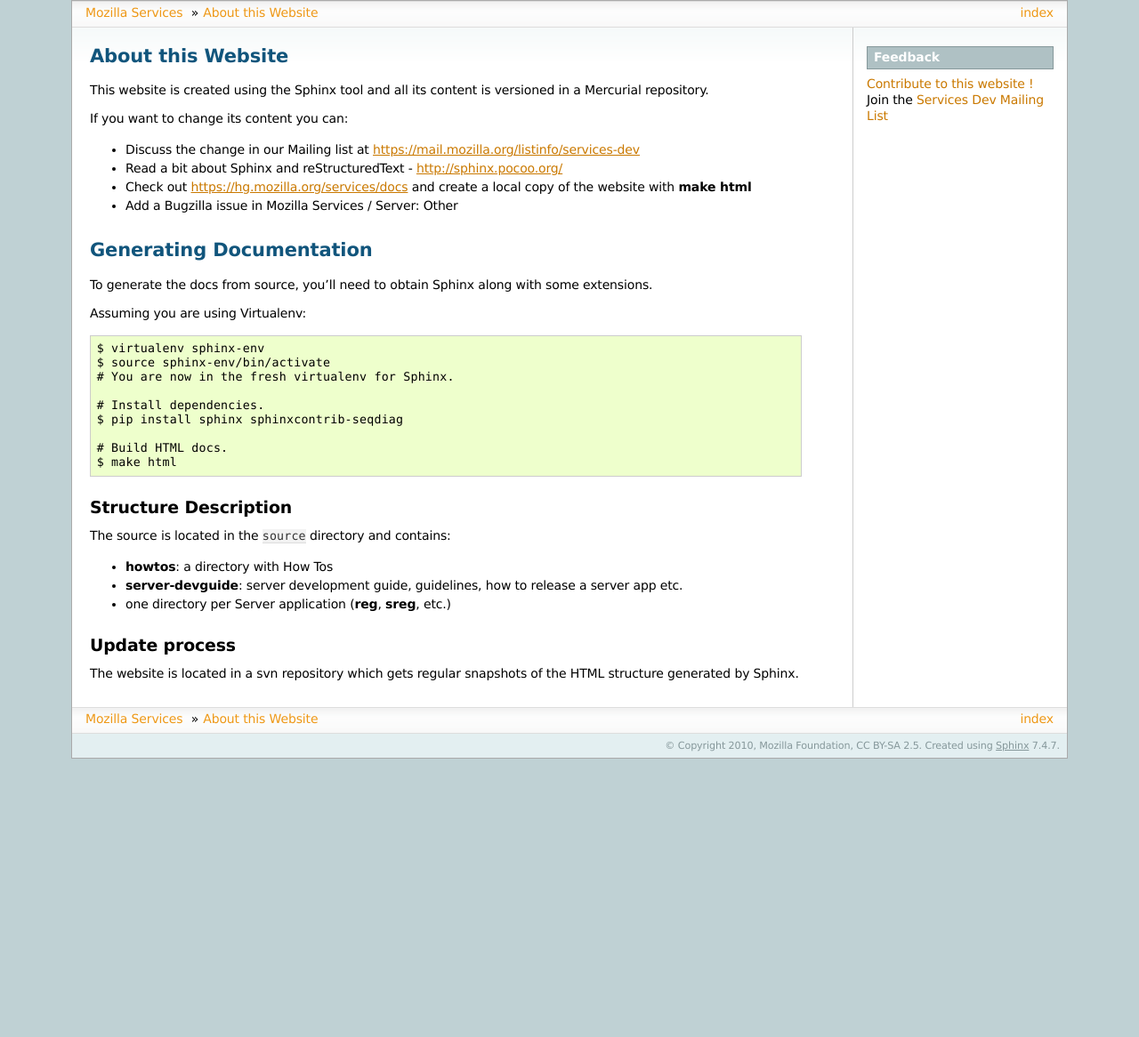
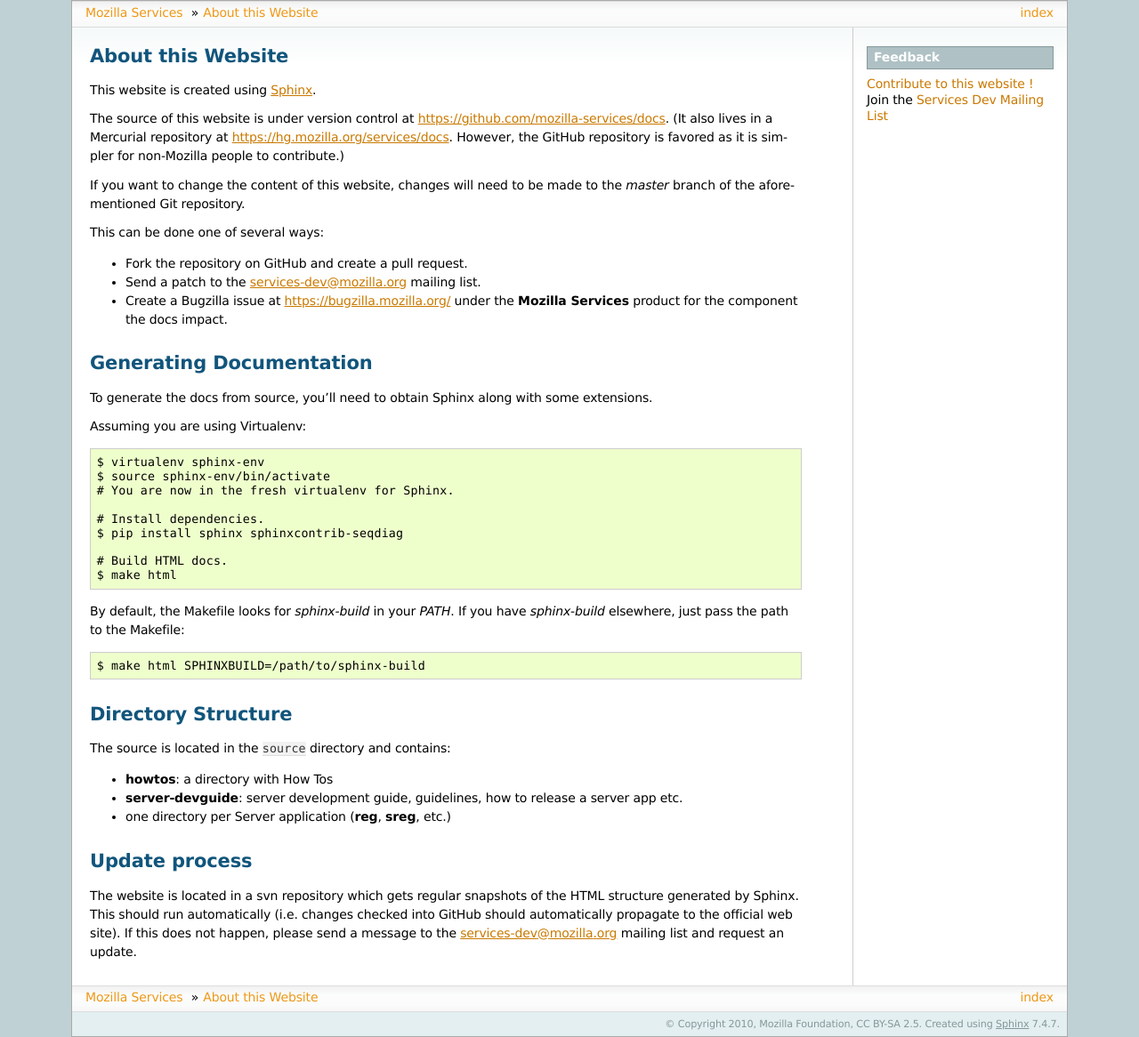
Before and after one commit to mozilla-services/docs, a Sphinx documentation site: the page built from source/about.rst, in a window 1280 px wide. Shown: the whole page at 89% size. Built offline with Sphinx 7.4.7, drawn with Linux system fonts in a browser that asks for light colours; before the commit the page ends 900 px from its top, so only the background shows below that.

Commit message:
Update about page to note transition to Git

```diff
--- a/source/about.rst
+++ b/source/about.rst
@@ -3,16 +3,23 @@
 About this Website
 ==================
 
-This website is created using the Sphinx tool and all its content is
-versioned in a Mercurial repository.
+This website is created using `Sphinx <http://sphinx.pocoo.org/>`_.
 
-If you want to change its content you can:
+The source of this website is under version control at
+https://github.com/mozilla-services/docs. (It also lives in a Mercurial
+repository at https://hg.mozilla.org/services/docs. However, the GitHub
+repository is favored as it is simpler for non-Mozilla people to contribute.)
 
-- Discuss the change in our Mailing list at https://mail.mozilla.org/listinfo/services-dev
-- Read a bit about Sphinx and reStructuredText - http://sphinx.pocoo.org/
-- Check out https://hg.mozilla.org/services/docs and create a local copy of the website
-  with **make html**
-- Add a Bugzilla issue in Mozilla Services / Server: Other
+If you want to change the content of this website, changes will need to be
+made to the *master* branch of the aforementioned Git repository.
+
+This can be done one of several ways:
+
+- Fork the repository on GitHub and create a pull request.
+- Send a patch to the `services-dev@mozilla.org <https://mail.mozilla.org/listinfo/services-dev>`_
+  mailing list.
+- Create a Bugzilla issue at https://bugzilla.mozilla.org/ under the **Mozilla
+  Services** product for the component the docs impact.
 
 Generating Documentation
 ========================
@@ -32,8 +39,13 @@
    # Build HTML docs.
    $ make html
 
-Structure Description
-:::::::::::::::::::::
+By default, the Makefile looks for *sphinx-build* in your *PATH*. If you have
+*sphinx-build* elsewhere, just pass the path to the Makefile::
+
+   $ make html SPHINXBUILD=/path/to/sphinx-build
+
+Directory Structure
+===================
 
 The source is located in the :file:`source` directory and contains:
 
@@ -42,9 +54,11 @@
   server app etc.
 - one directory per Server application (**reg**, **sreg**, etc.)
 
-
 Update process
-::::::::::::::
+==============
 
 The website is located in a svn repository which gets regular snapshots of
-the HTML structure generated by Sphinx.
+the HTML structure generated by Sphinx. This should run automatically (i.e.
+changes checked into GitHub should automatically propagate to the official web
+site). If this does not happen, please send a message to the
+services-dev@mozilla.org mailing list and request an update.
```
